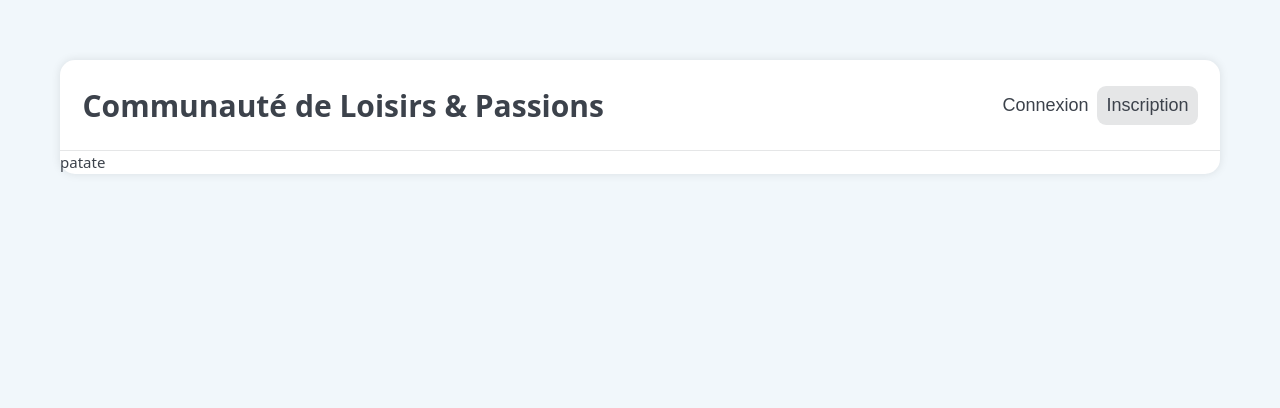
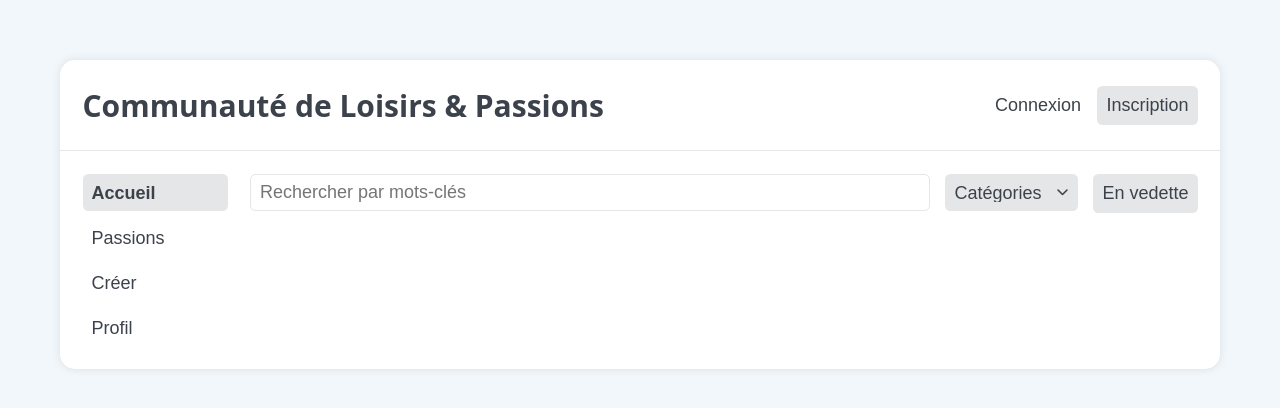
Before and after one commit to zKittyGB/PassionsHub, a React (Vite) app: page / in a window 1280 px wide. Shown: the top 408 px of the page. Built offline with nearby package versions, Linux system fonts and the light colour scheme.

Commit message:
Add styles + menu + start of the homepage

```diff
--- a/index.html
+++ b/index.html
@@ -4,6 +4,7 @@
 <head>
 	<meta charset="UTF-8" />
 	<link rel="icon" type="image/svg+xml" href="/vite.svg" />
+	<link rel="stylesheet" href="https://cdnjs.cloudflare.com/ajax/libs/font-awesome/6.5.0/css/all.min.css" integrity="sha512-" crossorigin="anonymous" referrerpolicy="no-referrer" />
 	<meta name="viewport" content="width=device-width, initial-scale=1.0" />
 	<title>Partagez vos hobbies</title>
 </head>
--- a/src/App.jsx
+++ b/src/App.jsx
@@ -1,13 +1,14 @@
-import { useState } from 'react'
-import Header from './components/Header.jsx'
-import './css/App.css'
+import { useState } from "react"
+import Header from "./components/Header.jsx"
+import Main from "./components/Main.jsx"
+import "./css/App.css"
 
 function App() {
 
 	return (
 		<>
 			<Header />
-			patate
+			<Main />
 		</>
 	)
 }
--- /dev/null
+++ b/src/components/Home.jsx
@@ -0,0 +1,42 @@
+import "../css/Home.css"
+
+function Home() {
+
+	return (
+		<>
+			<div className="home">
+				<div className="home-header">
+
+					<div className="input-wrapper">
+						<input
+							id="search"
+							type="text"
+							placeholder="Rechercher par mots-clés"
+						/>
+					</div>
+
+					<div className="select-wrapper">
+						<select className="select filled" defaultValue="">
+							<option value="" disabled hidden>
+								Catégories
+							</option>
+							<option>Loisirs</option>
+							<option>Sport</option>
+							<option>Musique</option>
+						</select>
+
+						<i className="fa-solid fa-chevron-down select-icon"></i>
+					</div>
+
+					<div className="btn-wrapper">
+						<button className="btn filled">En vedette</button>
+					</div>
+
+				</div>
+			</div>
+		</>
+	);
+
+}
+
+export default Home
--- /dev/null
+++ b/src/components/Main.jsx
@@ -0,0 +1,17 @@
+import "../css/Main.css"
+import Menu from "./Menu.jsx"
+import Home from "./Home.jsx"
+
+function Main() {
+
+	return (
+		<>
+			<div className="main">
+				<Menu />
+				<Home />
+			</div>
+		</>
+	)
+}
+
+export default Main
--- /dev/null
+++ b/src/components/Menu.jsx
@@ -0,0 +1,19 @@
+import "../css/Menu.css"
+
+function Menu() {
+
+	return (
+		<>
+			<div className="main-menu">
+				<ul>
+					<li><button className="btn active">Accueil</button></li>
+					<li><button className="btn">Passions</button></li>
+					<li><button className="btn">Créer</button></li>
+					<li><button className="btn">Profil</button></li>
+				</ul>
+			</div>
+		</>
+	)
+}
+
+export default Menu
--- a/src/css/App.css
+++ b/src/css/App.css
@@ -27,26 +27,52 @@ body {
 	box-sizing: border-box;
 }
 
-h1, h2, h3, h4, h5, h6 {
+h1,
+h2,
+h3,
+h4,
+h5,
+h6 {
 	margin: 0;
 	padding: 0;
 }
 
-.btn {
+ul,
+li {
+	list-style: none;
+	margin: 0;
+	padding: 0;
+}
+
+/* Wrappers */
+.input-wrapper,
+.select-wrapper,
+.btn-wrapper {
+	position: relative;
+	display: inline-block;
+	height: 100%;
+}
+
+select {
+	appearance: none;
+	-moz-appearance: none;
+	-webkit-appearance: none;
+	background-image: none;
+}
+
+.btn,
+.select {
 	padding: 0.5em;
 	box-sizing: border-box;
 	border: none;
 	background-color: transparent;
-	color: var(--primary-color);
+	color: var(--primary-color-100);
 	font-size: 1.2em;
 	cursor: pointer;
-	border-radius: 0.5em;
+	border-radius: 0.3em;
 }
 
-.btn.filled {
+.btn.filled,
+.select.filled {
 	background-color: var(--primary-color-10);
 }
-
-.btn:hover {
-	transform: scale(1.1);
-}
--- a/src/css/Header.css
+++ b/src/css/Header.css
@@ -7,3 +7,13 @@
 	box-sizing: border-box;
 	border-bottom: 1px solid var(--primary-color-10);
 }
+
+.header .actions {
+	display: flex;
+	flex-direction: row;
+	gap: 0.5em;
+}
+
+.header .actions .btn:hover {
+	transform: scale(1.1);
+}
--- /dev/null
+++ b/src/css/Home.css
@@ -0,0 +1,70 @@
+.home {
+	width: 100%;
+	display: flex;
+	flex-direction: column;
+	align-items: center;
+	padding-left: 1.5em;
+	box-sizing: border-box;
+}
+
+.home-header {
+	display: flex;
+	flex-direction: row;
+	height: 2.5em;
+	width: 100%;
+	gap: 1em;
+	align-items: center;
+}
+
+
+
+.input-wrapper {
+	flex: 1;
+}
+
+/* Input */
+.input-wrapper input {
+	background-color: transparent;
+	border: 1px solid var(--primary-color-10);
+	height: 100%;
+	width: 100%;
+	font-size: 1.2em;
+	padding: 0.5em;
+	box-sizing: border-box;
+	color: var(--primary-color-100);
+	border-radius: 0.3em;
+}
+
+/* Select */
+.select-wrapper select {
+	appearance: none;
+	-webkit-appearance: none;
+	-moz-appearance: none;
+	height: 100%;
+	width: 100%;
+	background-color: transparent;
+	font-size: 1.2em;
+	padding: 0.5em 2em 0.5em 0.5em;
+	/* espace pour le chevron */
+	box-sizing: border-box;
+	color: var(--primary-color-100);
+	border-radius: 0.3em;
+}
+
+/* Chevrons FontAwesome */
+.select-wrapper .select-icon {
+	position: absolute;
+	right: 10px;
+	top: 50%;
+	transform: translateY(-50%);
+	pointer-events: none;
+	font-size: 0.8em;
+}
+
+/* Focus */
+.input-wrapper input:focus,
+.select-wrapper select:focus {
+	border: none;
+	outline: none;
+	border-color: var(--primary-color-80);
+}
--- /dev/null
+++ b/src/css/Main.css
@@ -0,0 +1,6 @@
+.main {
+	width: 100%;
+	display: flex;
+	padding: 1.5em;
+	box-sizing: border-box;
+}
--- /dev/null
+++ b/src/css/Menu.css
@@ -0,0 +1,30 @@
+.main-menu {
+	width: 15%;
+}
+
+.main-menu ul {
+	display: flex;
+	flex-direction: column;
+	gap: 0.5em;
+}
+
+.main-menu li {
+	height: 2.5em;
+}
+
+.main-menu button {
+	font-size: 1.2em;
+	width: 100%;
+	height: 100%;
+	text-align: left;
+}
+
+.main-menu button:hover {
+	background-color: var(--primary-color-10);
+	font-weight: bold;
+}
+
+.main-menu button.active {
+	background-color: var(--primary-color-10);
+	font-weight: bold;
+}
```
Also changed, not shown: src/components/Header.jsx (+5 -5 lines), src/main.jsx (+5 -5 lines).
